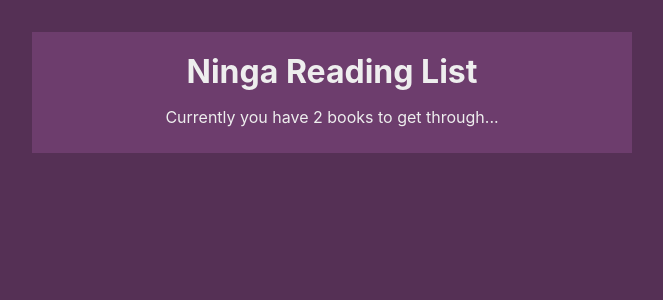
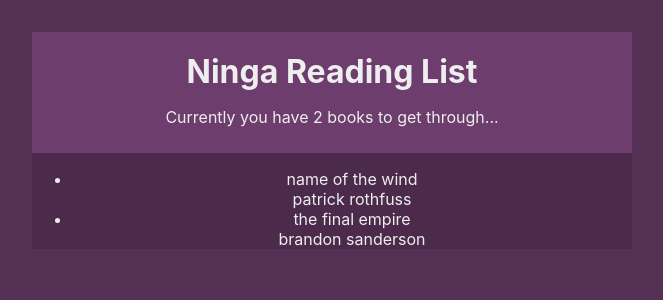
Before and after one commit to Aceba1/React-Basics-ReadingList, a React (Create React App) app in the folder client/: page / in a window 1280 px wide. Shown: the top 300 px of the page, without its empty margins (308-971 px from the left). Built offline with nearby package versions, Linux system fonts and the light colour scheme.

Commit message:
Add BookList & BookDetails

```diff
--- a/client/src/App.js
+++ b/client/src/App.js
@@ -1,7 +1,7 @@
 import React from 'react';
 
 import NavBar from './components/NavBar';
-//import BookList from './components/BookList'
+import BookList from './components/BookList'
 
 import BookContextProvider from './contexts/BookContext';
 
@@ -10,6 +10,7 @@ function App() {
     <div className="App">
       <BookContextProvider>
         <NavBar />
+        <BookList />
       </BookContextProvider>
     </div>
   );
--- a/client/src/components/BookDetails.js
+++ b/client/src/components/BookDetails.js
@@ -0,0 +1,12 @@
+import React, { useContext } from 'react'
+import { BookContext } from '../contexts/BookContext'
+
+export default function BookDetails(props) {
+  const {removeBook} = useContext(BookContext);
+  return (
+    <li onClick={() => removeBook(props.book.id)}>
+      <div className="title">{props.book.title}</div>
+      <div className="author">{props.book.author}</div>
+    </li>
+  )
+}
--- a/client/src/components/BookList.js
+++ b/client/src/components/BookList.js
@@ -0,0 +1,19 @@
+import React, { useContext } from 'react'
+import { BookContext } from '../contexts/BookContext'
+import BookDetails from './BookDetails'
+
+export default function BookList() {
+  const {books} = useContext(BookContext);
+
+  return books.length ? (
+    <div className="book-list">
+      <ul>
+        { books.map(book => {
+          return ( <BookDetails book={book} key={book.id} />);
+        })}
+      </ul>
+    </div>
+  ) : (
+    <div className="empty">No books to read!</div>
+  )
+}
```
